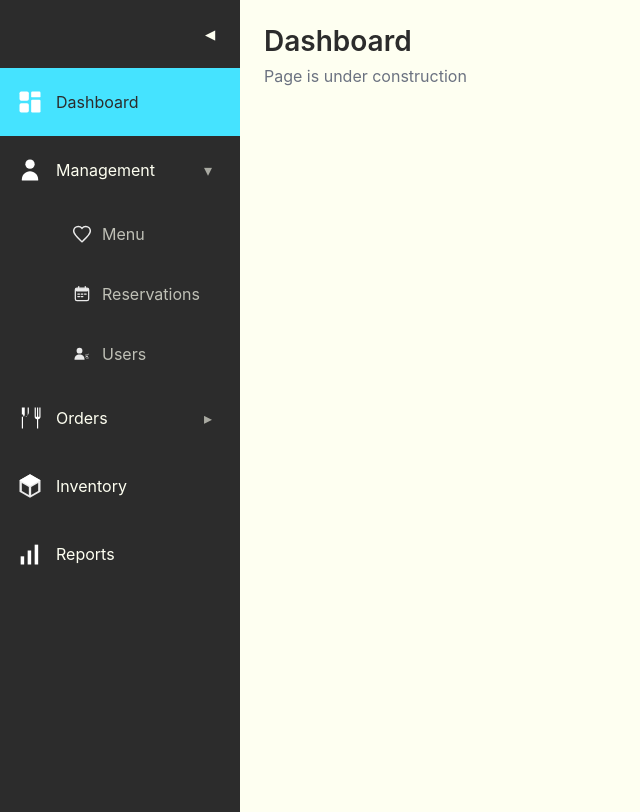
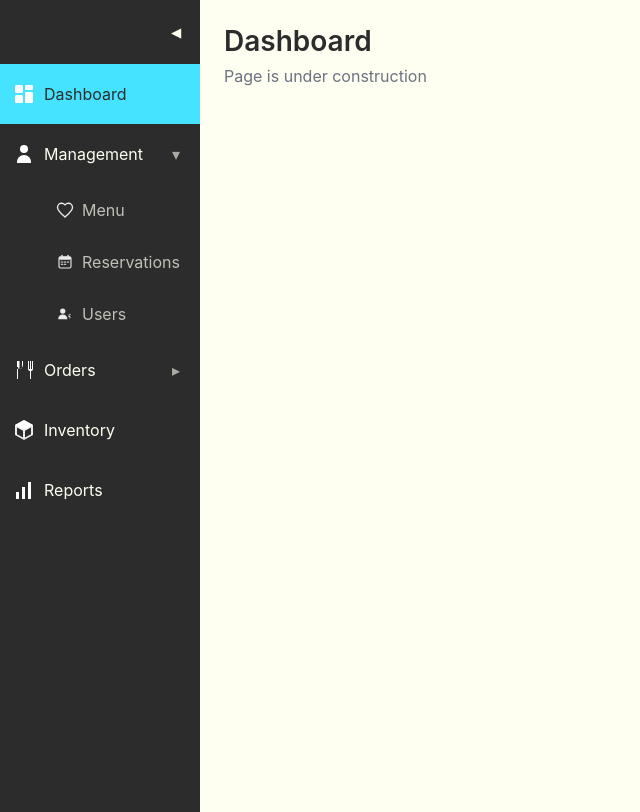
Before and after one commit to mooselaph/subohems, a React (Vite) app in the folder frontend/: page / in a window 1280 px wide. Shown: the whole page, without its empty margins (0-640 px from the left). Built offline with nearby package versions, Linux system fonts and the light colour scheme; the HTML template or start-up script is replaced by a standard one.

Commit message:
Adjust sidebar and menu sizing

```diff
--- a/frontend/src/index.css
+++ b/frontend/src/index.css
@@ -12,7 +12,7 @@ body{background:var(--bg);font-family:Inter, system-ui, Arial, sans-serif;color:
 
 /* Sidebar */
 .sidebar{
-  width:240px;
+  width:200px;
   height:100vh;
   background:var(--sidebar-bg);
   color:var(--text-light);
@@ -23,11 +23,11 @@ body{background:var(--bg);font-family:Inter, system-ui, Arial, sans-serif;color:
   touch-action:manipulation;
   overflow-y:auto;
 }
-.sidebar.collapsed{width:64px}
-.collapse-btn{background:transparent;border:0;color:inherit;padding:12px;cursor:pointer;align-self:flex-end;margin-right:8px;min-width:44px;min-height:44px;flex-shrink:0}
+.sidebar.collapsed{width:48px}
+.collapse-btn{background:transparent;border:0;color:inherit;padding:10px;cursor:pointer;align-self:flex-end;margin-right:4px;min-width:40px;min-height:40px;flex-shrink:0}
 .menu{list-style:none;padding:0;margin:12px 0;flex:1;overflow-y:auto}
-.menu-item{display:flex;align-items:center;padding:12px 16px;cursor:pointer;user-select:none;-webkit-tap-highlight-color:transparent;min-height:44px;color:var(--text-light)}
-.menu-item .icon{width:28px;height:28px;text-align:center;margin-right:12px;flex-shrink:0}
+.menu-item{display:flex;align-items:center;padding:10px 12px;cursor:pointer;user-select:none;-webkit-tap-highlight-color:transparent;min-height:40px;color:var(--text-light)}
+.menu-item .icon{width:24px;height:24px;text-align:center;margin-right:8px;flex-shrink:0}
 .menu-item .label{white-space:nowrap}
 .sidebar.collapsed .label{display:none}
 
@@ -35,14 +35,14 @@ body{background:var(--bg);font-family:Inter, system-ui, Arial, sans-serif;color:
 .menu-item:active{background:rgba(69,227,255,0.15)}
 .menu-item.active{background:var(--accent-primary);color:var(--text-dark)}
 .menu-item.has-children{position:relative}
-.menu-item .caret{margin-left:auto;margin-right:12px;color:rgba(254,255,241,0.6)}
+.menu-item .caret{margin-left:auto;margin-right:8px;color:rgba(254,255,241,0.6)}
 
 .submenu-wrapper{list-style:none;padding:0;margin:0;max-height:0;overflow:hidden;transition:max-height 0.3s ease-in-out}
 .submenu-wrapper.expanded{max-height:500px}
-.submenu{list-style:none;padding:0;margin:0;padding-left:56px}
-.sub-item{display:flex;align-items:center;padding:8px 16px;color:rgba(254,255,241,0.7);cursor:pointer;user-select:none;-webkit-tap-highlight-color:transparent;min-height:44px}
-.sub-item .sub-icon{width:20px;height:20px;margin-right:10px;flex-shrink:0;opacity:0.9}
-.sub-item .dot{width:18px;text-align:center;margin-right:8px;color:rgba(254,255,241,0.5);flex-shrink:0}
+.submenu{list-style:none;padding:0;margin:0;padding-left:44px}
+.sub-item{display:flex;align-items:center;padding:6px 12px;color:rgba(254,255,241,0.7);cursor:pointer;user-select:none;-webkit-tap-highlight-color:transparent;min-height:40px}
+.sub-item .sub-icon{width:18px;height:18px;margin-right:8px;flex-shrink:0;opacity:0.9}
+.sub-item .dot{width:16px;text-align:center;margin-right:6px;color:rgba(254,255,241,0.5);flex-shrink:0}
 .sub-item:hover{color:var(--text-light);background:rgba(161,98,247,0.15)}
 .sub-item:active{background:rgba(161,98,247,0.25)}
 .sub-item.active{background:var(--accent-secondary);color:var(--text-light)}
```
